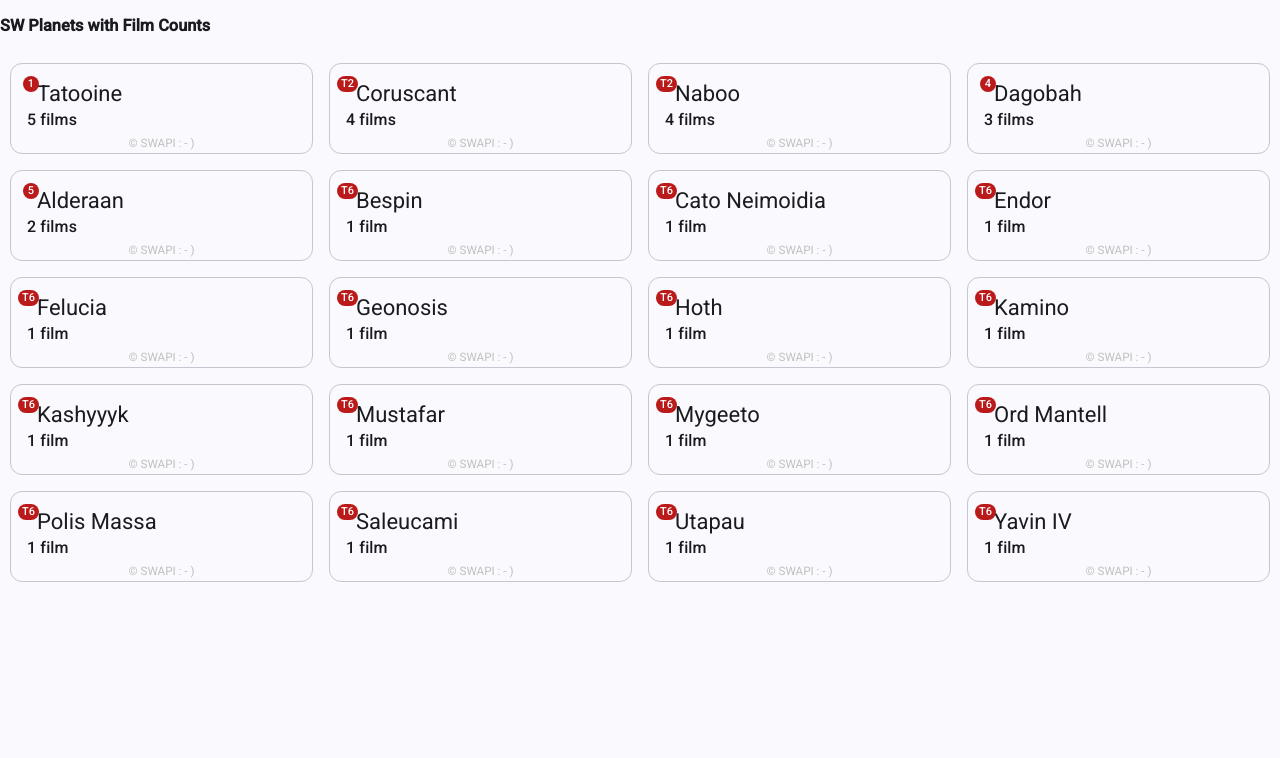
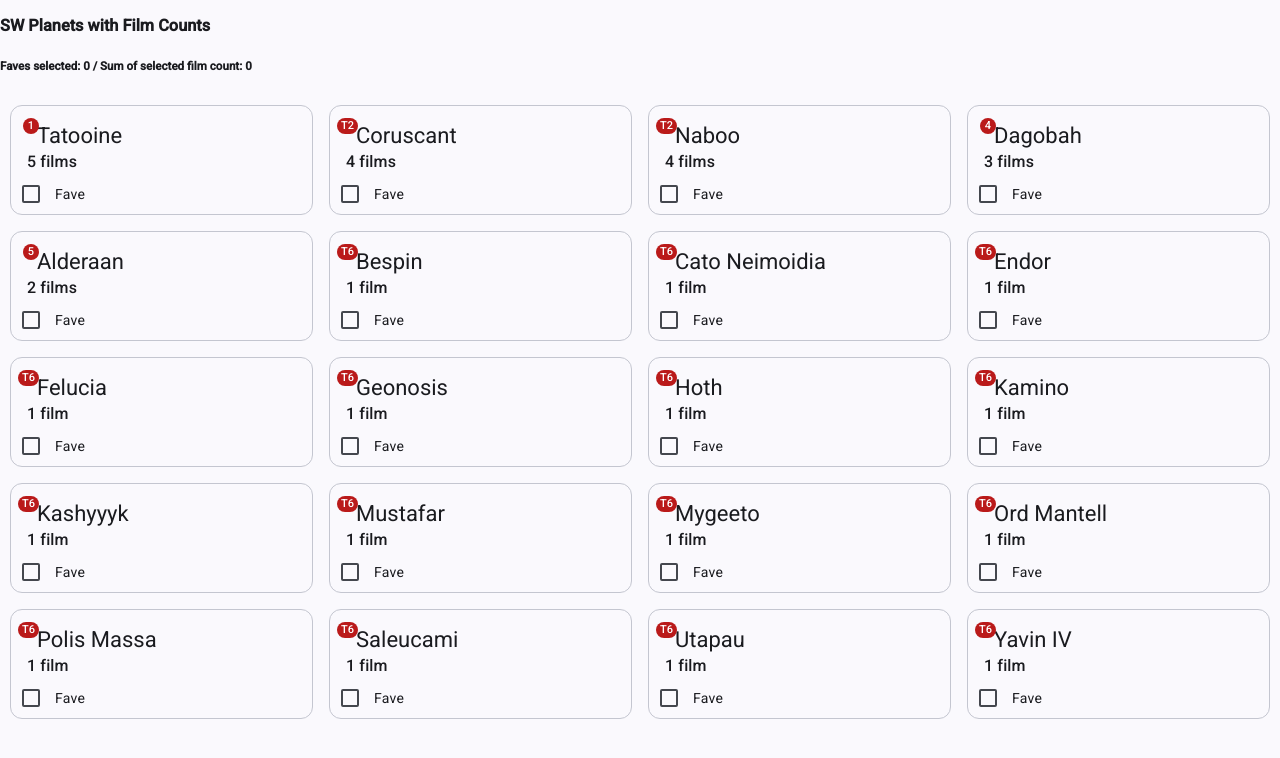
Before and after one commit to 2025-fall-js-frameworks/angular-components, an Angular app: page / in a window 1280 px wide. Shown: the top 758 px of the page. Built offline with nearby package versions, Linux system fonts and the light colour scheme.

Commit message:
Fun, two way binding with signals isn't a thing, really, rather very React like ! ! !

```diff
--- a/src/app/sw-planet-films/sw-planet-films.html
+++ b/src/app/sw-planet-films/sw-planet-films.html
@@ -1,4 +1,9 @@
-<h3>SW Planets with Film Counts</h3>
+<h3>
+    SW Planets with Film Counts
+</h3>
+<h5>
+    Faves selected: {{ selectedFavesCount() }} / Sum of selected film count: {{ sumOfFilmCounts() }}
+</h5>
 <div
   style="
     padding: 10px;
@@ -7,7 +12,7 @@
     gap: 16px;
   "
 >
-  @for (p of planetsToDisplay; track p.name) {
+  @for (p of planetsToDisplay(); track p.name) {
   <mat-card appearance="outlined">
     <mat-card-header>
       <mat-card-title
@@ -30,12 +35,13 @@
         }
     </mat-card-subtitle>
     </mat-card-header>
-    <mat-card-footer
-        style="text-align: center; color: silver"
-    >
-        <small>
-            &copy; SWAPI : - )
-        </small>
+    <mat-card-footer>
+        <mat-checkbox
+            [ngModel]="p.fave"
+            (ngModelChange)="faveToggled(p)"
+        >
+            Fave
+        </mat-checkbox>
     </mat-card-footer>
   </mat-card>
   }
--- a/src/app/sw-planet-films/sw-planet-films.ts
+++ b/src/app/sw-planet-films/sw-planet-films.ts
@@ -1,19 +1,32 @@
-import { Component, inject, OnInit } from '@angular/core';
+import { Component, inject, OnInit, signal, WritableSignal, computed } from '@angular/core';
 import { SwPlanetsService } from '../sw-planets.service';
 import { PlanetWithFilmCount } from '../../sw-planet-model';
 import { MatCard, MatCardContent, MatCardFooter, MatCardHeader, MatCardSubtitle, MatCardTitle } from '@angular/material/card';
 import { MatBadge } from '@angular/material/badge';
+import { MatCheckbox } from '@angular/material/checkbox';
+import { FormsModule } from '@angular/forms';
 
 type PlanetDisplay = {
   rank: string;
   name: string;
   filmCount: number;
   mostFilms: boolean;
+  fave: boolean;
 };
 
 @Component({
   selector: 'app-sw-planet-films',
-  imports: [MatCard, MatCardTitle, MatCardContent, MatCardHeader, MatCardSubtitle, MatCardFooter, MatBadge],
+  imports: [
+    MatCard,
+    MatCardTitle,
+    MatCardContent,
+    MatCardHeader,
+    MatCardSubtitle,
+    MatCardFooter,
+    MatBadge,
+    MatCheckbox,
+    FormsModule,
+  ],
   templateUrl: './sw-planet-films.html',
   styleUrl: './sw-planet-films.css'
 })
@@ -21,7 +34,24 @@ export class SwPlanetFilms implements OnInit {
 
   private planetService = inject(SwPlanetsService);
 
-  protected planetsToDisplay: PlanetDisplay[] = [];
+  protected planetsToDisplay: WritableSignal<PlanetDisplay[]> = signal([]);
+
+  protected readonly selectedFavesCount = computed(
+    () => this.planetsToDisplay().filter(
+      x => x.fave
+    ).length
+  );
+
+  protected readonly sumOfFilmCounts = computed(
+    () => this.planetsToDisplay()
+      .filter(
+        x => x.fave
+      )
+      .reduce(
+        (acc, x) => acc + x.filmCount,
+        0,
+      )
+  );
 
   ngOnInit(): void {
 
@@ -33,7 +63,8 @@ export class SwPlanetFilms implements OnInit {
       )
     );
 
-    this.planetsToDisplay = planets
+    this.planetsToDisplay.update(
+      prev => planets
         .map(
           x => {
             const firstIndex = planets.findIndex(
@@ -49,9 +80,23 @@ export class SwPlanetFilms implements OnInit {
               name: x.name,
               filmCount: x.filmCount,
               mostFilms: x.filmCount === maxFilms,
+              fave: false,
             };
           }
         )
+    )
   ;
   }
+
+  protected faveToggled = (p: PlanetDisplay) => {console.log("here"); return this.planetsToDisplay.update(
+    prev => prev.map(
+      x => ({
+        ...x,
+        fave: x === p
+          ? !x.fave
+          : x.fave,
+      })
+    )
+  )
 }
+}
```
Lines whose indentation alone changed are shown as unchanged.
